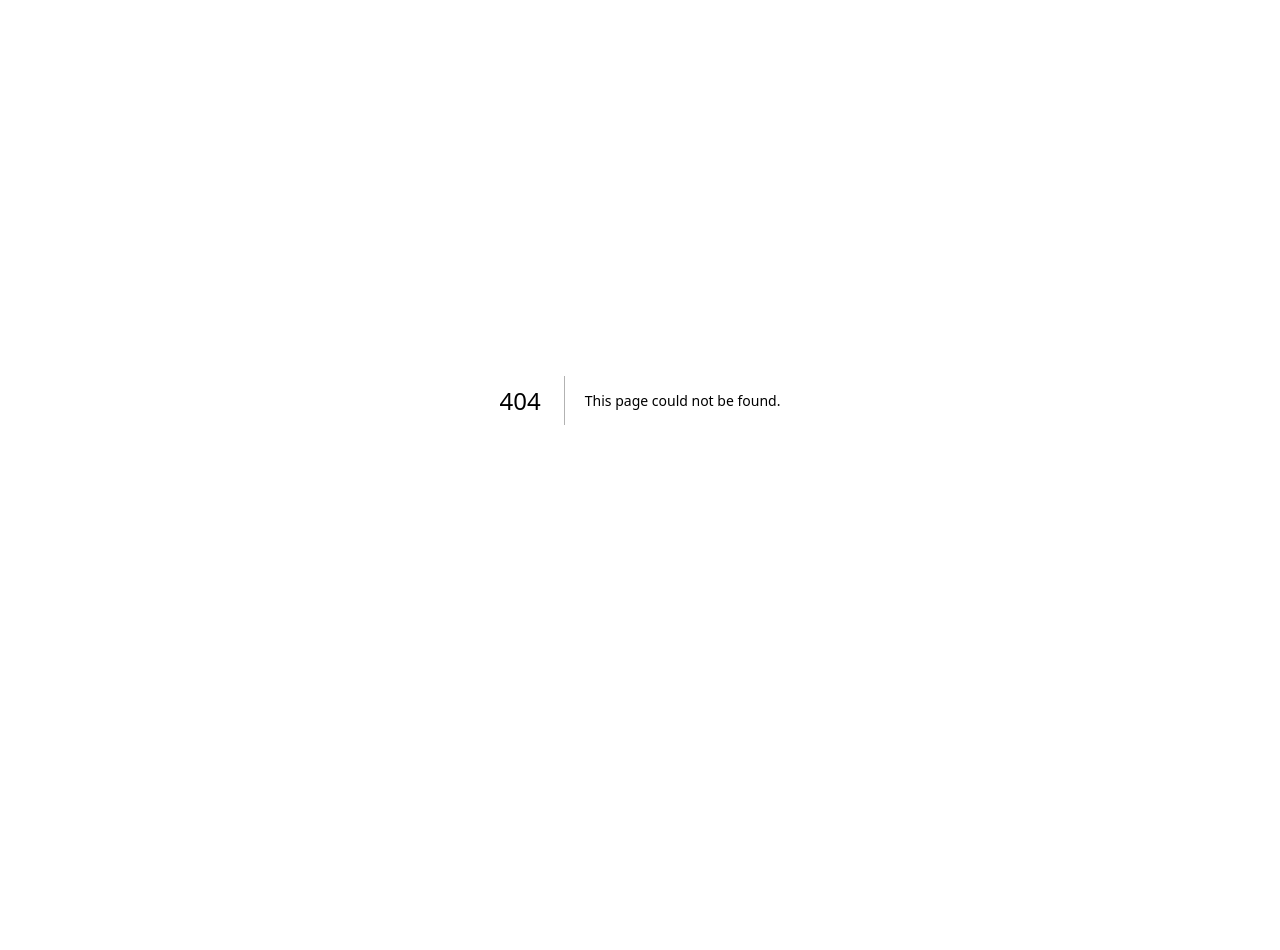
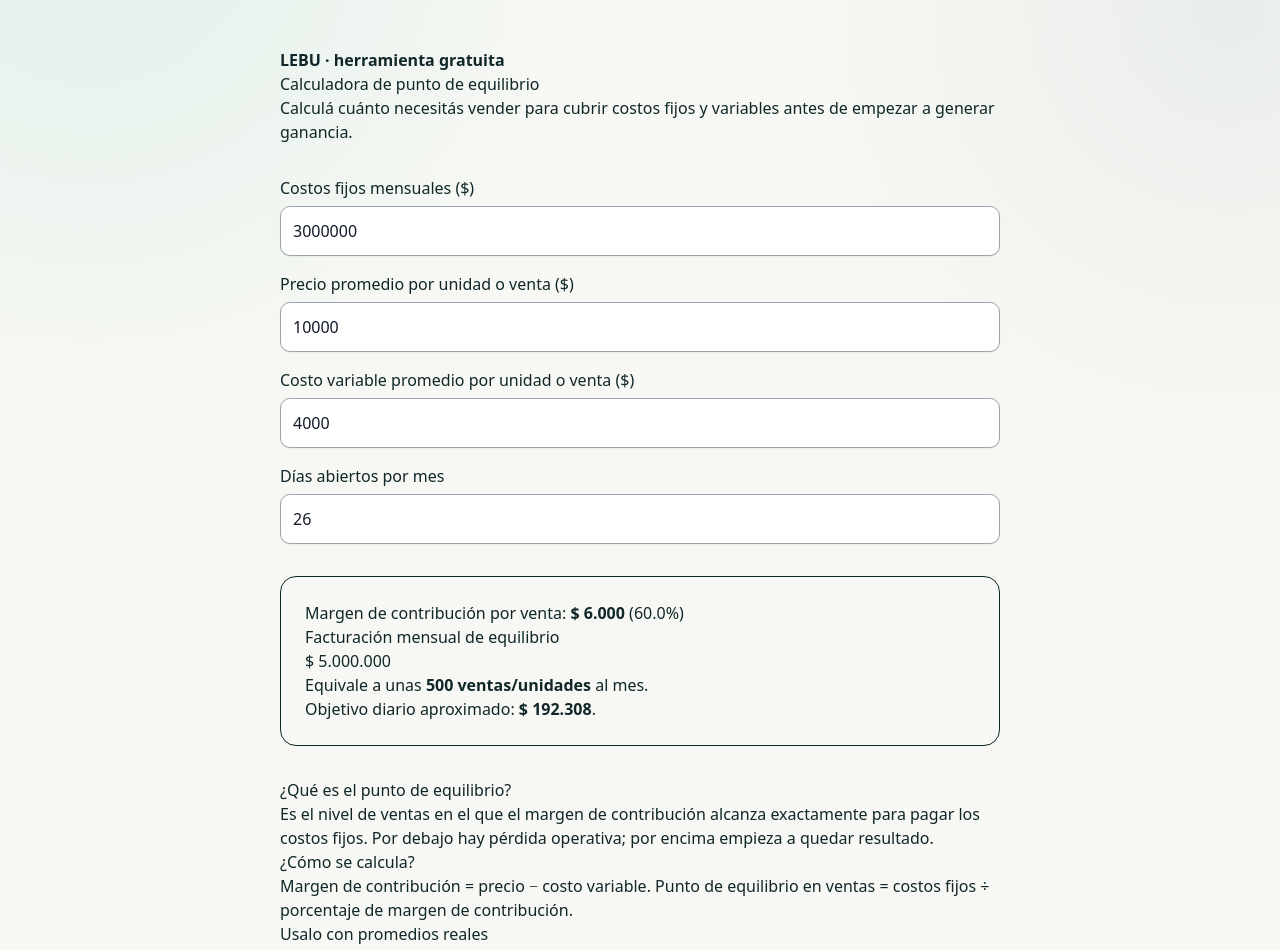
Before and after one commit to MatiLencina97/lebu-business-guidance, a Next.js app: page /calculadora-punto-equilibrio in a window 1280 px wide. Before the commit this address had no page. Shown: the top 950 px of the page. Before the commit the page ends 800 px from the top, so only its background shows below. Built offline with nearby package versions, Linux system fonts and the light colour scheme.

Commit message:
feat: add break-even calculator

```diff
--- /dev/null
+++ b/src/app/calculadora-punto-equilibrio/page.tsx
@@ -0,0 +1,49 @@
+"use client";
+import Link from "next/link";
+import { useMemo, useState } from "react";
+
+const money = new Intl.NumberFormat("es-AR",{style:"currency",currency:"ARS",maximumFractionDigits:0});
+const inputStyle={display:"block",width:"100%",padding:12,marginTop:6,border:"1px solid #9ca3af",borderRadius:10,background:"#fff",color:"#111827",boxShadow:"0 1px 2px rgba(0,0,0,.06)"};
+
+export default function PuntoEquilibrioPage(){
+ const [fijos,setFijos]=useState(3000000);
+ const [precio,setPrecio]=useState(10000);
+ const [variable,setVariable]=useState(4000);
+ const [dias,setDias]=useState(26);
+ const r=useMemo(()=>{
+  const contrib=Math.max(0,precio-variable);
+  const margen=precio>0?contrib/precio:0;
+  const unidades=contrib>0?Math.ceil(Math.max(0,fijos)/contrib):null;
+  const ventas=margen>0?Math.max(0,fijos)/margen:null;
+  return {contrib,margen,unidades,ventas,ventasDia:ventas!==null?ventas/Math.max(1,dias):null};
+ },[fijos,precio,variable,dias]);
+ return <main style={{maxWidth:760,margin:"0 auto",padding:"48px 20px",fontFamily:"system-ui"}}>
+  <p style={{fontWeight:700}}>LEBU · herramienta gratuita</p>
+  <h1>Calculadora de punto de equilibrio</h1>
+  <p>Calculá cuánto necesitás vender para cubrir costos fijos y variables antes de empezar a generar ganancia.</p>
+  <section style={{display:"grid",gap:16,marginTop:32}}>
+   <label>Costos fijos mensuales ($)<input aria-label="Costos fijos mensuales" type="number" min="0" value={fijos} onChange={e=>setFijos(Number(e.target.value))} style={inputStyle}/></label>
+   <label>Precio promedio por unidad o venta ($)<input aria-label="Precio promedio" type="number" min="0" value={precio} onChange={e=>setPrecio(Number(e.target.value))} style={inputStyle}/></label>
+   <label>Costo variable promedio por unidad o venta ($)<input aria-label="Costo variable promedio" type="number" min="0" value={variable} onChange={e=>setVariable(Number(e.target.value))} style={inputStyle}/></label>
+   <label>Días abiertos por mes<input aria-label="Días abiertos" type="number" min="1" max="31" value={dias} onChange={e=>setDias(Number(e.target.value))} style={inputStyle}/></label>
+  </section>
+  <section style={{marginTop:32,padding:24,border:"1px solid currentColor",borderRadius:16}}>
+   <p>Margen de contribución por venta: <strong>{money.format(r.contrib)}</strong> ({(r.margen*100).toFixed(1)}%)</p>
+   {r.ventas!==null && r.unidades!==null ? <>
+    <p>Facturación mensual de equilibrio</p><h2>{money.format(r.ventas)}</h2>
+    <p>Equivale a unas <strong>{r.unidades.toLocaleString("es-AR")} ventas/unidades</strong> al mes.</p>
+    <p>Objetivo diario aproximado: <strong>{money.format(r.ventasDia ?? 0)}</strong>.</p>
+   </>:<p><strong>No hay punto de equilibrio con estos valores:</strong> el precio debe ser mayor que el costo variable.</p>}
+  </section>
+  <section style={{marginTop:32}}>
+   <h2>¿Qué es el punto de equilibrio?</h2>
+   <p>Es el nivel de ventas en el que el margen de contribución alcanza exactamente para pagar los costos fijos. Por debajo hay pérdida operativa; por encima empieza a quedar resultado.</p>
+   <h2>¿Cómo se calcula?</h2>
+   <p>Margen de contribución = precio − costo variable. Punto de equilibrio en ventas = costos fijos ÷ porcentaje de margen de contribución.</p>
+   <h2>Usalo con promedios reales</h2>
+   <p>Si vendés muchos productos distintos, usá un ticket promedio y un costo variable promedio representativos. Para decisiones importantes, separá líneas de producto y compará escenarios.</p>
+   <Link href="/" style={{fontWeight:700}}>Conocé Lebu →</Link><span> · </span><Link href="/calculadora-cuanto-vender-por-dia">Calculá cuánto vender por día →</Link>
+  </section>
+  <p style={{marginTop:40,fontSize:13,opacity:.7}}>Estimación de gestión. No reemplaza asesoramiento contable o financiero.</p>
+ </main>;
+}
```
